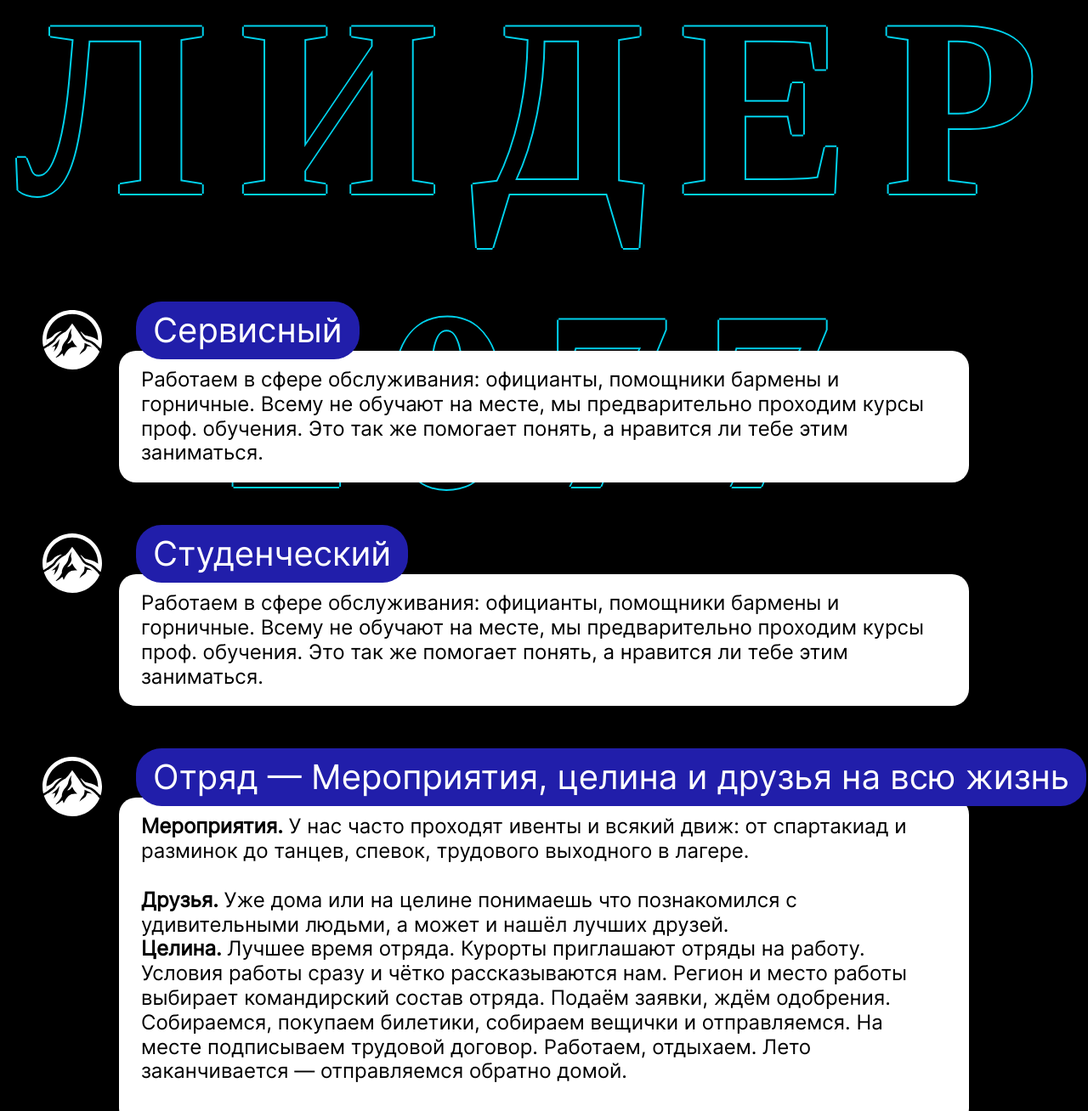
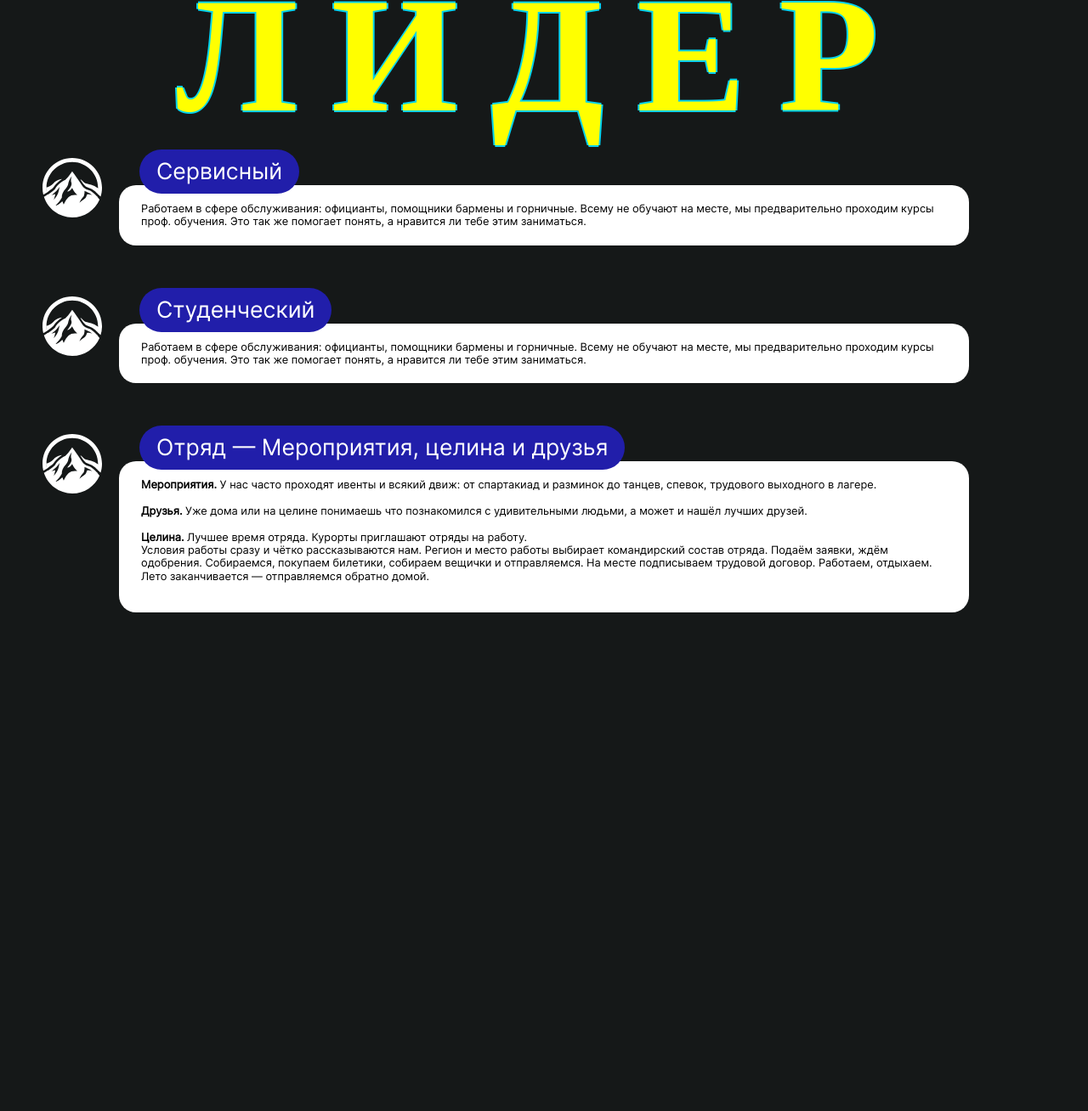
Before and after one commit to slenderik/leader, a plain HTML site: page index.html in a window 1280 px wide. Shown: the part 123-1431 px from the top of the page at 85% size. After the commit the page ends 844 px from the top, so only its background shows below. Drawn offline with Linux system fonts and the light colour scheme; a web font is replaced by a local one.

Commit message:
cyberpunk lol

```diff
--- a/index.html
+++ b/index.html
@@ -6,7 +6,7 @@
     <link rel="stylesheet" href="css/reset.css">
     <link rel="stylesheet" href="css/main.css">
     <meta name="viewport" content="width=device-width, initial-scale=1.0">
-    <link rel="icon" type="image/x-icon" href="assets/logos/leader_logo.svg">
+    <link rel="icon" type="image/x-icon" href="C:\Users\mrsle\БлагоПРКТ\leader">
     <meta name="description" content="Студенческий Сервисный отряд «Лидер». У нас летняя работа и обучение.">
     <link
         rel="preload"
@@ -25,11 +25,10 @@
 
 
     <div class="logo-zone">
-        <h1 class="text__bordered">ЛИДЕР 2077</h1>
+        <h1 class="text__bordered">ЛИДЕР</h1>
     </div>
 
-    <section class="main">
-        <div class="wrapper">
+    <div class="content">
 
         <div class="message">
             <div class="message__title">Сервисный</div>
@@ -48,16 +47,18 @@
                 Всему не обучают на месте, мы предварительно проходим курсы проф. обучения.
                 Это так же помогает понять, а нравится ли тебе этим заниматься.
             </div>
-                <img class="message__logo logo" src="assets/logos/leader_logo.svg" alt="лого лидера">
+            <img class="message__logo" src="assets/logos/leader_logo.svg" alt="лого лидера">
         </div>
 
         <div class="message">
-                <div class="message__title">Отряд — Мероприятия, целина и друзья на всю жизнь</div>
+            <img class="message__logo" src="assets/logos/leader_logo.svg" alt="лого лидера">
+            <div>
+                <div class="message__title">Отряд — Мероприятия, целина и друзья</div>
                 <div class="message__desctiption">
                     <p>
                         <strong>Мероприятия.</strong> У нас часто проходят ивенты и всякий движ: от спартакиад и разминок до танцев, спевок, трудового выходного в лагере. <br>
                         <br>
-                        <strong>Друзья.</strong> Уже дома или на целине понимаешь что познакомился с удивительными людьми, а может и нашёл лучших друзей.
+                        <strong>Друзья.</strong> Уже дома или на целине понимаешь что познакомился с удивительными людьми, а может и нашёл лучших друзей.<br>
                         <br>
                         <strong>Целина.</strong> Лучшее время отряда. Курорты приглашают отряды на работу. <br>
                         Условия работы сразу и чётко рассказываются нам.
@@ -66,12 +67,11 @@
                         <br>
                     </p>
                 </div>
-                <img class="message__logo logo" src="assets/logos/leader_logo.svg" alt="лого лидера">
+            </div>
         </div>
 
 
     </div>
-    </section>
     <footer>
 
     </footer>
--- a/scss/main.scss
+++ b/scss/main.scss
@@ -22,10 +22,11 @@ $light-blue: rgba(0, 210, 237, 1);
 $dark-blue: rgba(33, 30, 170, 1);
 $dark-gray:rgba(43, 43, 43, 1);
 
+$background_color: #151818;
 
 body {
     color: white;
-    background-color: black;
+    background-color: $background_color;
     font-family: InterRegular;
 }
 
@@ -65,30 +66,24 @@ body {
 }
 
 .logo-zone {
-    display: flex;
-    position: relative;
-    height: 400px;
+    height: auto;
+
+    h1 {font-size: 15vw;}
 }
 
 .text__bordered {
     font-family: Cyberpunk;
-    font-size: 300px;
-    position: absolute;
     font-style: normal;
     font-weight: 700;
     line-height: normal;
     letter-spacing: 39px;
 
     text-shadow: -2px 0 $light-blue, 0 2px $light-blue, 2px 0 $light-blue, 0 -2px $light-blue;
-    background: #000;
-    color: black;
+    background: $background_color;
+    color: yellow;
 
     width: 100vw;
     text-align: center;
-
-    .bg {
-        left: -20;
-    }
 }
 
 
@@ -105,27 +100,28 @@ body {
 }
 
 
-.wrapper {
+.content {
     display: flex;
     flex-direction: column;
+    position: relative;
 
+    gap: 50px;
     margin: auto;
     max-width: 1000px;
-    gap: 50px;
+    height: 300px;
 }
 
-
 .message {
-    display: flex;
+    flex: display;
     position: relative;
-    flex-direction: column;
+    flex-direction: row;
 
     .message__title {
         display: block;
         width: max-content;
         position: relative;
 
-        font-size: 40px;
+        font-size: 2.08vw;
         padding: 10px 20px;
         flex-direction: column;
         justify-content: center;
@@ -133,13 +129,12 @@ body {
         border-radius: 30px;
         background: #211EAA;
         margin-bottom: -10px;
-        margin-left: 20px;
+        margin-left: 24px;
 
     }
-
     .message__desctiption {
         display: block;
-        font-size: 24px;
+        font-size: 1vw;
         padding: 20px 26px;
         justify-content: center;
         align-items: center;
@@ -147,13 +142,13 @@ body {
         background-color: white;
         color: black;
     }
-
     .message__logo {
         position: absolute;
         top: 10px; left: -90px;
         width: 70px; height: 70px;
     }
 }
+
 
 .category {
     display: inline-flex;
```
Also changed, not shown: css/main.css, 1 other file. Lines whose indentation alone changed are shown as unchanged.
